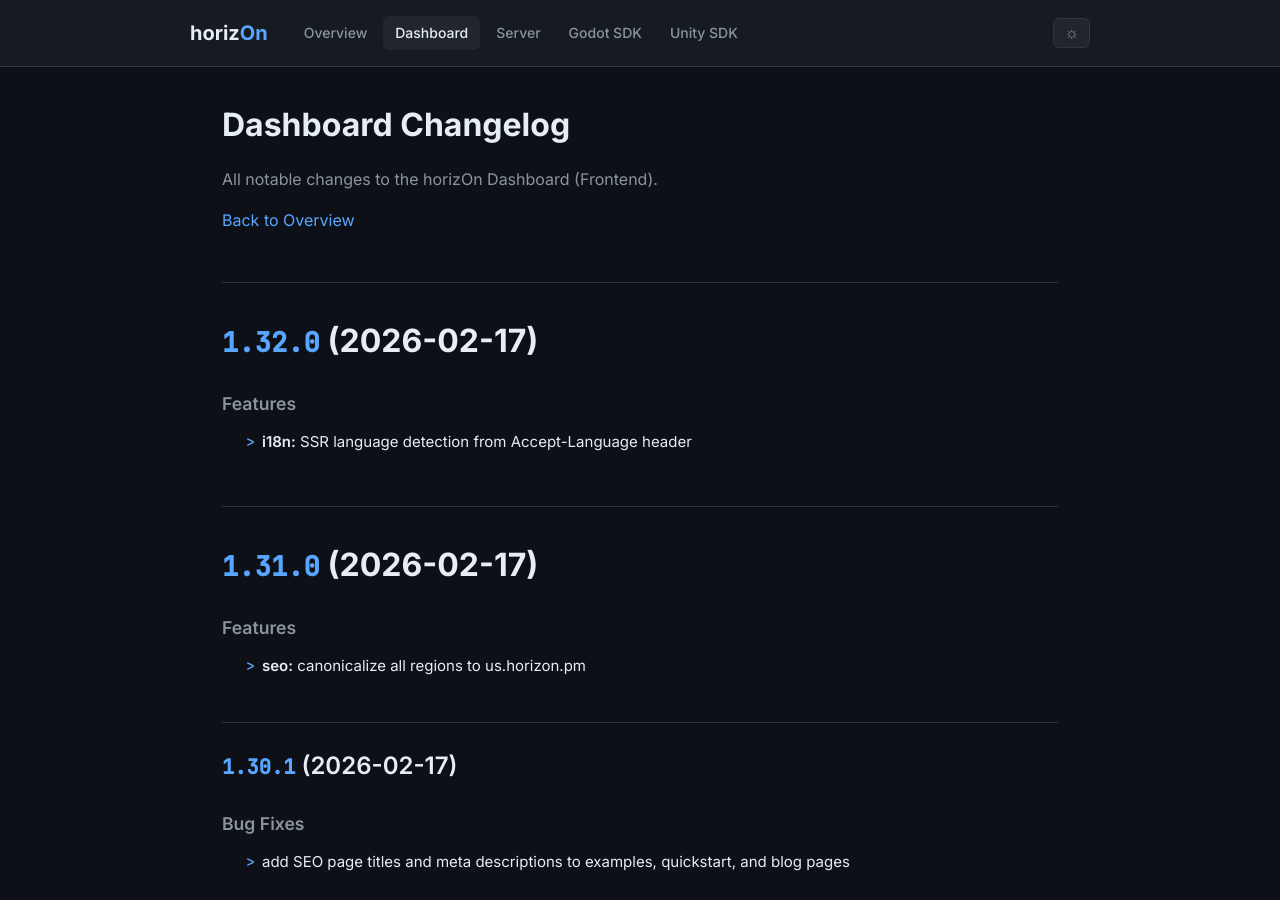
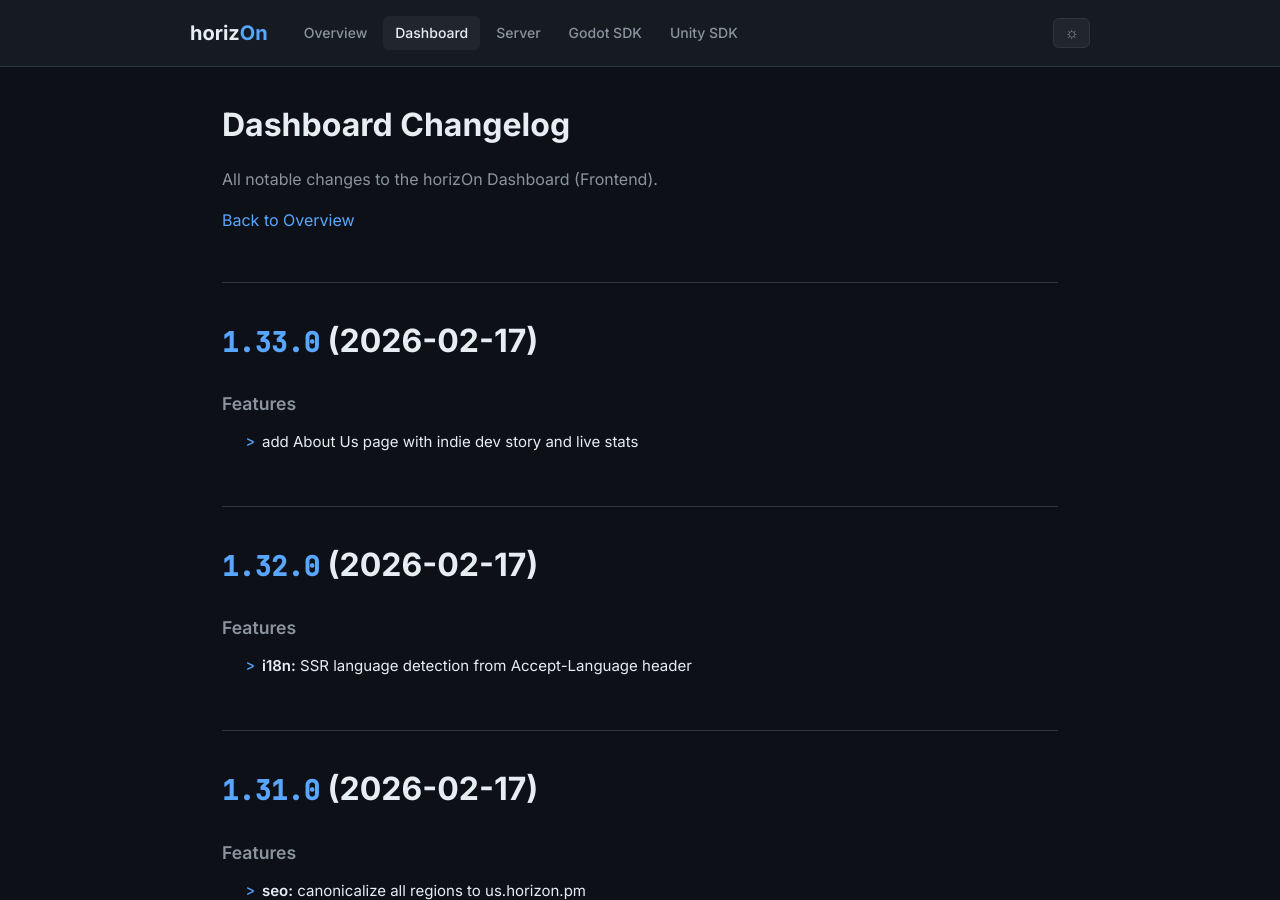
Before and after one commit to ProjectMakersDE/horizOn-Changelog, a Jekyll site: the page built from dashboard-changelog.md, in a window 1280 px wide and 900 px high. Built offline with Jekyll 4.4.1, drawn with Linux system fonts in a browser that asks for light colours.

Commit message:
chore: sync changelogs [skip ci]

```diff
--- a/dashboard-changelog.md
+++ b/dashboard-changelog.md
@@ -8,6 +8,13 @@ title: Dashboard Changelog
 All notable changes to the horizOn Dashboard (Frontend).
 
 [Back to Overview](.)
+
+# [1.33.0](https://github.com/ProjectMakersDE/horizOn-Dashboard/compare/v1.32.0...v1.33.0) (2026-02-17)
+
+
+### Features
+
+* add About Us page with indie dev story and live stats ([e414f81](https://github.com/ProjectMakersDE/horizOn-Dashboard/commit/e414f81af88c87d832ecea83c148f2ff36c08daf))
 
 # [1.32.0](https://github.com/ProjectMakersDE/horizOn-Dashboard/compare/v1.31.0...v1.32.0) (2026-02-17)
 
```
Also changed, not shown: index.md (+1 -1 lines).
